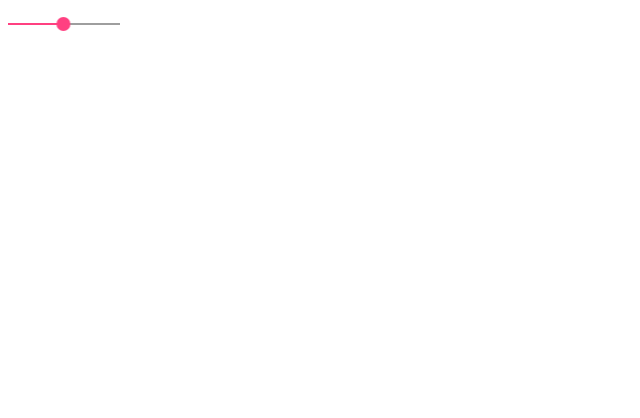
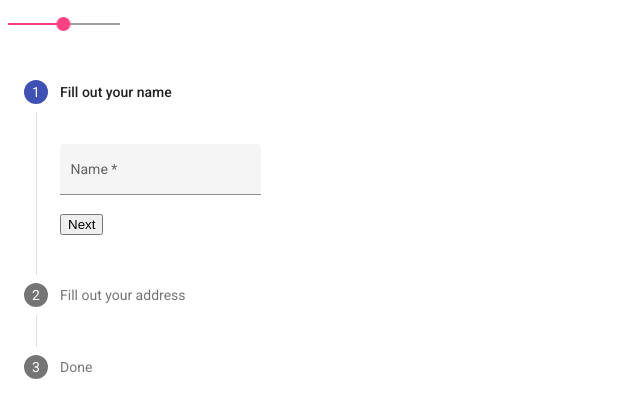
Before and after one commit to tame0001/lineup, an Angular app in the folder frontend/: page / in a window 1280 px wide. Shown: the top 418 px of the page, without its empty margins (0-640 px from the left). Built offline with nearby package versions, Linux system fonts and the light colour scheme.

Commit message:
added stepper placeholder

```diff
--- a/frontend/src/app/app-routing.module.ts
+++ b/frontend/src/app/app-routing.module.ts
@@ -1,7 +1,13 @@
 import { NgModule } from '@angular/core';
 import { RouterModule, Routes } from '@angular/router';
+import { InterestFormComponent } from './components/interest-form/interest-form.component';
 
-const routes: Routes = [];
+const routes: Routes = [
+  {
+    path: '',
+    component: InterestFormComponent
+  }
+];
 
 @NgModule({
   imports: [RouterModule.forRoot(routes)],
--- /dev/null
+++ b/frontend/src/app/components/interest-form/interest-form.component.css
@@ -0,0 +1,7 @@
+.mat-stepper-vertical {
+  margin-top: 8px;
+}
+
+.mat-form-field {
+  margin-top: 16px;
+}
--- /dev/null
+++ b/frontend/src/app/components/interest-form/interest-form.component.html
@@ -0,0 +1,36 @@
+<mat-stepper orientation="vertical" [linear]="true" #stepper>
+  <mat-step [stepControl]="firstFormGroup">
+    <form [formGroup]="firstFormGroup">
+      <ng-template matStepLabel>Fill out your name</ng-template>
+      <mat-form-field appearance="fill">
+        <mat-label>Name</mat-label>
+        <input matInput placeholder="Last name, First name" formControlName="firstCtrl" required>
+      </mat-form-field>
+      <div>
+        <button mat-button matStepperNext>Next</button>
+      </div>
+    </form>
+  </mat-step>
+  <mat-step [stepControl]="secondFormGroup">
+    <form [formGroup]="secondFormGroup">
+      <ng-template matStepLabel>Fill out your address</ng-template>
+      <mat-form-field appearance="fill">
+        <mat-label>Address</mat-label>
+        <input matInput formControlName="secondCtrl" placeholder="Ex. 1 Main St, New York, NY"
+               required>
+      </mat-form-field>
+      <div>
+        <button mat-button matStepperPrevious>Back</button>
+        <button mat-button matStepperNext>Next</button>
+      </div>
+    </form>
+  </mat-step>
+  <mat-step>
+    <ng-template matStepLabel>Done</ng-template>
+    <p>You are now done.</p>
+    <div>
+      <button mat-button matStepperPrevious>Back</button>
+      <button mat-button (click)="stepper.reset()">Reset</button>
+    </div>
+  </mat-step>
+</mat-stepper>
--- /dev/null
+++ b/frontend/src/app/components/interest-form/interest-form.component.ts
@@ -0,0 +1,23 @@
+import { Component, OnInit } from '@angular/core';
+import { FormBuilder, Validators } from '@angular/forms';
+
+@Component({
+  selector: 'app-interest-form',
+  templateUrl: './interest-form.component.html',
+  styleUrls: ['./interest-form.component.css']
+})
+export class InterestFormComponent implements OnInit {
+
+  firstFormGroup = this._formBuilder.group({
+    firstCtrl: ['', Validators.required],
+  });
+  secondFormGroup = this._formBuilder.group({
+    secondCtrl: ['', Validators.required],
+  });
+
+  constructor(private _formBuilder: FormBuilder) { }
+
+  ngOnInit(): void {
+  }
+
+}
```
Also changed, not shown: frontend/src/app/app.module.ts (+12 -2 lines), 1 other file (tests, documents, lock files or other folders).
